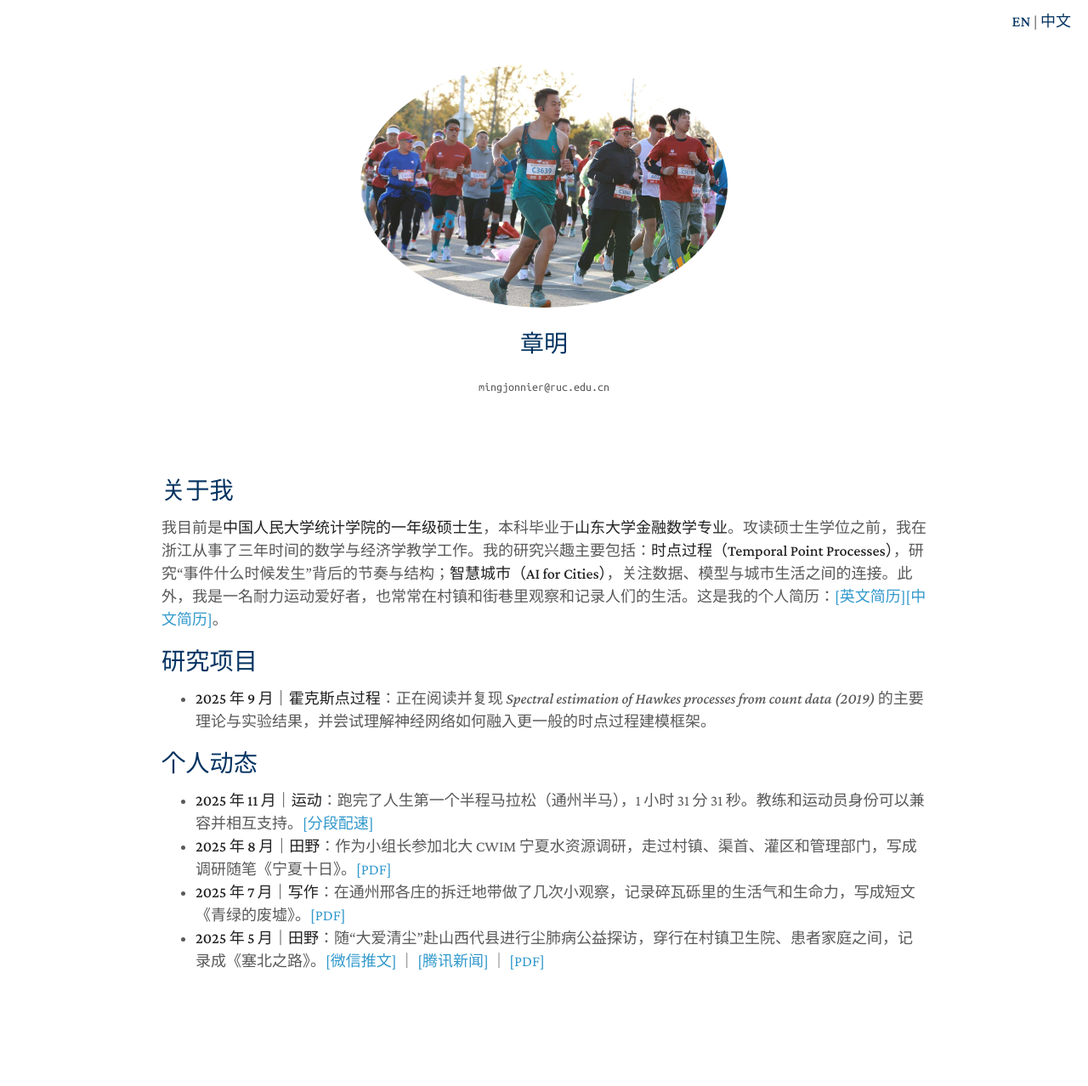
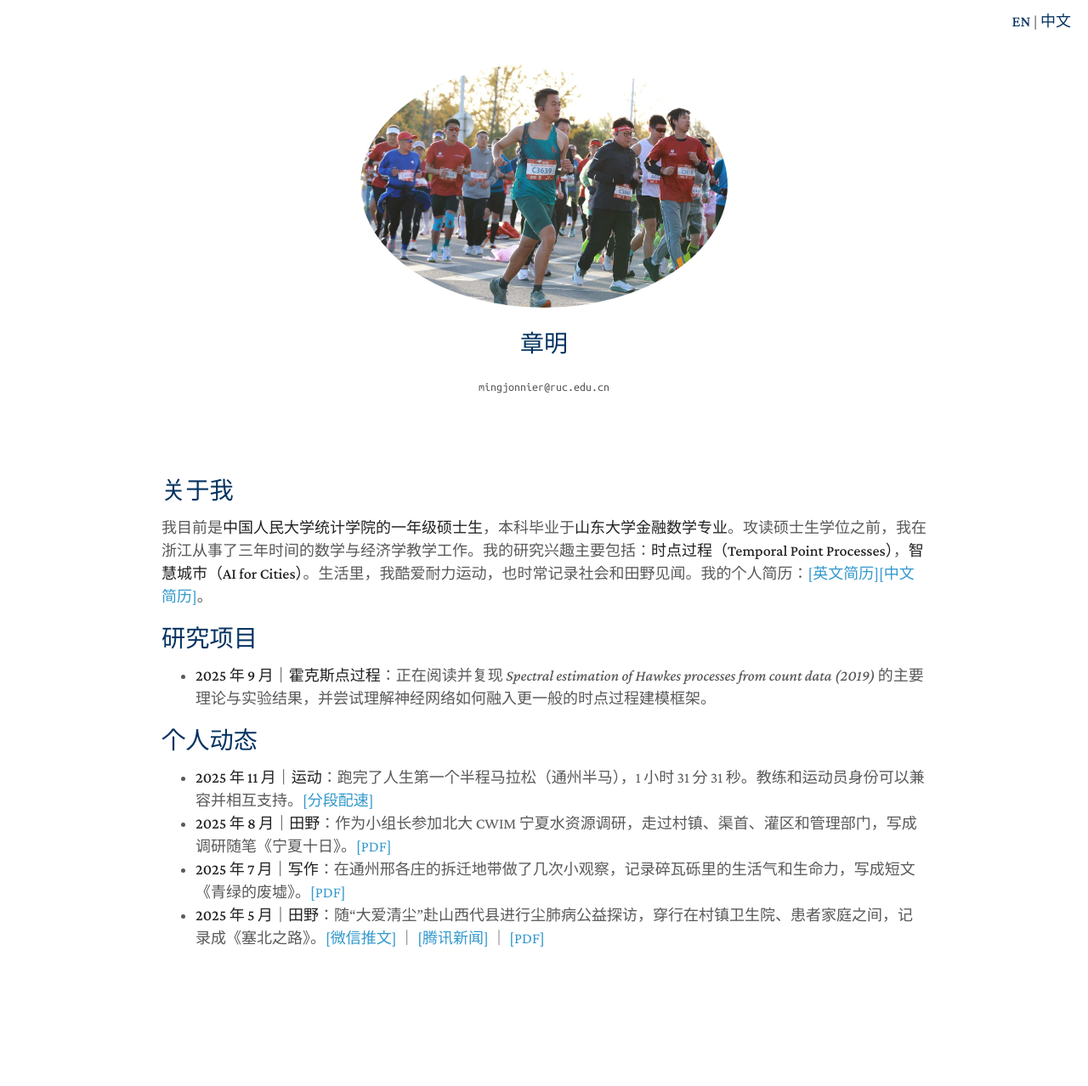
Before and after one commit to zhangming4153/zhangming4153.github.io, a Jekyll site: the page built from cn/index.md, in a window 1280 px wide. Shown: the whole page at 85% size. Built offline with Jekyll 4.4.1, drawn with Linux system fonts in a browser that asks for light colours; a style sheet for code colours, icons or effects is not loaded; after the commit the page ends 1251 px from its top, so only the background shows below that.

Commit message:
Update index.md

```diff
--- a/cn/index.md
+++ b/cn/index.md
@@ -4,7 +4,7 @@ permalink: /cn/
 title: 章明
 ---
 ## 关于我
-我目前是**中国人民大学统计学院的一年级硕士生**，本科毕业于**山东大学金融数学专业**。攻读硕士生学位之前，我在浙江从事了三年时间的数学与经济学教学工作。我的研究兴趣主要包括：**时点过程（Temporal Point Processes）**，研究“事件什么时候发生”背后的节奏与结构；**智慧城市（AI for Cities）**，关注数据、模型与城市生活之间的连接。此外，我是一名耐力运动爱好者，也常常在村镇和街巷里观察和记录人们的生活。这是我的个人简历：[[英文简历]](/assets/CV_MingZhang_en.pdf)[[中文简历]](/assets/CV_MingZhang_zh.pdf)。
+我目前是**中国人民大学统计学院的一年级硕士生**，本科毕业于**山东大学金融数学专业**。攻读硕士生学位之前，我在浙江从事了三年时间的数学与经济学教学工作。我的研究兴趣主要包括：**时点过程（Temporal Point Processes）**，**智慧城市（AI for Cities）**。生活里，我酷爱耐力运动，也时常记录社会和田野见闻。我的个人简历：[[英文简历]](/assets/CV_MingZhang_en.pdf)[[中文简历]](/assets/CV_MingZhang_zh.pdf)。
 
 
 ## 研究项目
```
